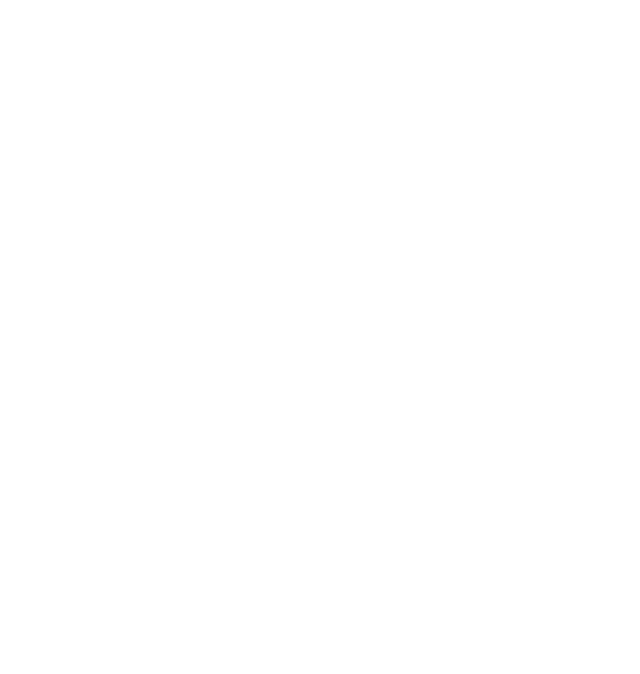
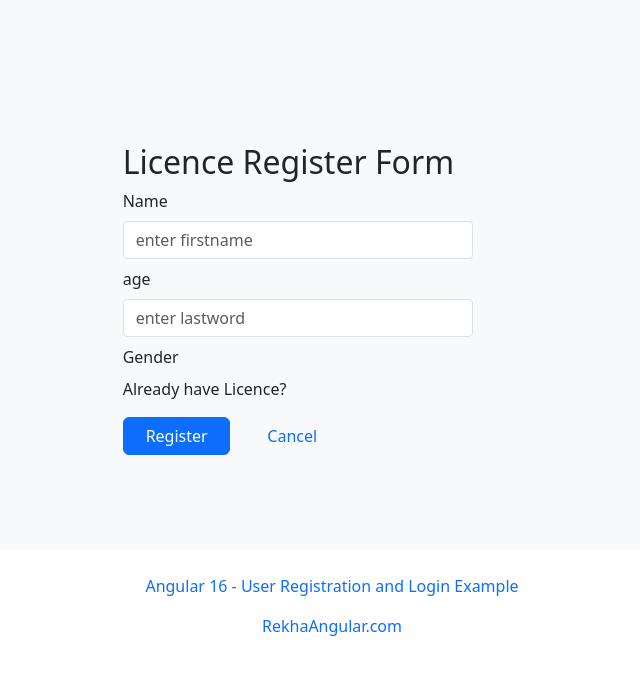
Before and after one commit to rekharajan-srgm/Angular-Apps, an Angular app in the folder login-app/: page /homepage in a window 1280 px wide. Before the commit this address led to /. Shown: the top 674 px of the page, without its empty margins (308-948 px from the left). Built offline with nearby package versions, Linux system fonts and the light colour scheme.

Commit message:
homepage component added

```diff
--- a/login-app/src/app/app-routing.module.ts
+++ b/login-app/src/app/app-routing.module.ts
@@ -3,11 +3,13 @@
 import { ModuleWithProviders } from '@angular/core';
 import { LoginComponent } from './components/login/login.component';
 import { RegisterComponent } from './components/register/register.component';
+import { HomepageComponent } from './components/homepage/homepage.component';
 
 const routes: Routes = [
   {path:'',redirectTo:'login',pathMatch:'full'},
   {path:'login',component:LoginComponent},
-  {path:'register',component:RegisterComponent}
+  {path:'register',component:RegisterComponent},
+  {path:'homepage',component:HomepageComponent}
 ];
 
 @NgModule({
--- a/login-app/src/app/app.module.ts
+++ b/login-app/src/app/app.module.ts
@@ -7,12 +7,14 @@
 import { LoginComponent } from './components/login/login.component';
 import { FormsModule } from '@angular/forms';
 import { CommonModule } from '@angular/common';
+import { HomepageComponent } from './components/homepage/homepage.component';
 
 @NgModule({
   declarations: [
     AppComponent,
     RegisterComponent,
-    LoginComponent
+    LoginComponent,
+    HomepageComponent
   ],
   imports: [
     BrowserModule,
--- /dev/null
+++ b/login-app/src/app/components/homepage/homepage.component.html
@@ -0,0 +1,29 @@
+<div class="container-fluid">
+    <div class="row bg-light d-flex align-items-center " style="height: 550px;">
+      <form>
+      <div class="col-4 mt-5 mx-auto h-75">
+       <h2 class="text-left mb-2">Licence Register Form</h2>
+       <div class=" form-group row mb-2">
+       <label class="col-12 fs-6 mb-2">Name</label>
+       <input type="textbox" class="form-control rounded-1 mb-2" style="margin-left: 0.75rem;width: 350px;" placeholder="enter firstname" [(ngModel)]="this.name" name="firstName">
+       <label class="col-12 fs-6 mb-2">age</label>
+       <input type="textbox" class="form-control rounded-1 mb-2" style="margin-left: 0.75rem;width: 350px;"  placeholder="enter lastword" [(ngModel)]="this.age" name="lastName">
+       <label class="col-12 fs-6 mb-2">Gender</label>
+       <label class="col-12 fs-6 mb-2">Already have Licence?</label>
+       <!-- radiobutton
+       select country
+       date of application
+       choose a photo file -->
+       </div>
+       <div class="form-group row" style="margin-left: 0.01rem;">
+       <button (click)="regLicence()" class="w-25 me-2 btn btn-primary">Register</button>
+       <button (click)="cancelForm()" class="w-25 btn btn-light text-primary">Cancel</button>
+      </div>
+      </div>
+    </form>
+    </div>
+    <div class="row d-flex flex-column mt-4 text-center">
+      <p class="text-primary fs-6 ">Angular 16 - User Registration and Login Example</p>
+      <p class="text-primary fs-6 ">RekhaAngular.com</p>
+    </div>
+  </div>
--- /dev/null
+++ b/login-app/src/app/components/homepage/homepage.component.ts
@@ -0,0 +1,17 @@
+import { Component } from '@angular/core';
+
+@Component({
+  selector: 'app-homepage',
+  templateUrl: './homepage.component.html',
+  styleUrl: './homepage.component.css'
+})
+export class HomepageComponent {
+name: any;
+age: any;
+  regLicence(){
+
+  }
+  cancelForm(){
+
+  }
+}
--- a/login-app/src/app/components/login/login.component.ts
+++ b/login-app/src/app/components/login/login.component.ts
@@ -25,8 +25,9 @@
     const pswd1=localStorage.getItem("psword");
     const pswd2=localStorage.getItem("pswd");
     if(value1===value2 && pswd1===pswd2){
-      this.router.navigate(['/register']);
+      this.router.navigate(['/homepage']);
     }
+
   }
 
 }
--- a/login-app/src/app/components/register/register.component.ts
+++ b/login-app/src/app/components/register/register.component.ts
@@ -32,6 +32,7 @@
     console.log(localStorage.getItem('ln'));
     console.log(localStorage.getItem('un'));
     console.log(localStorage.getItem('pswd'));
+    this.router.navigate(['/login']);
   }
 
 }
```
Also changed, not shown: login-app/src/app/components/homepage/homepage.component.css (added), 1 other file (tests, documents, lock files or other folders).
